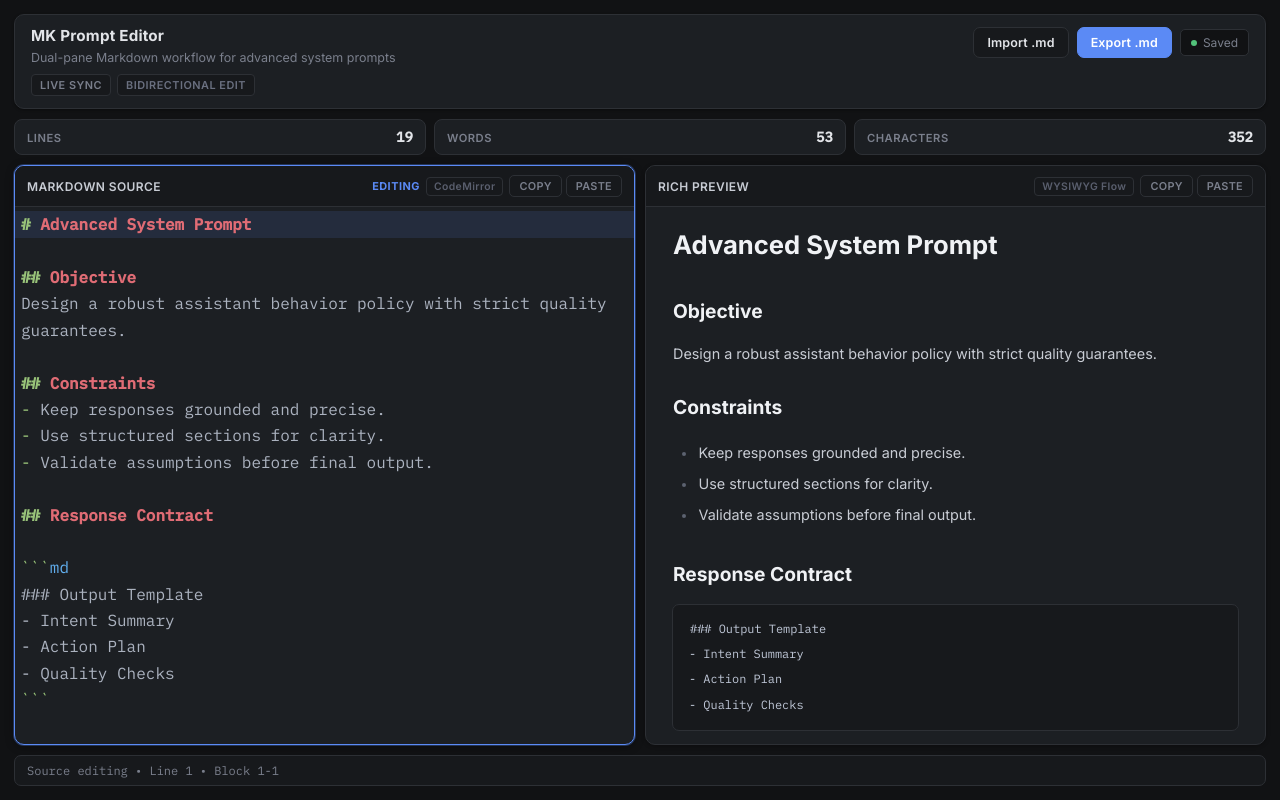
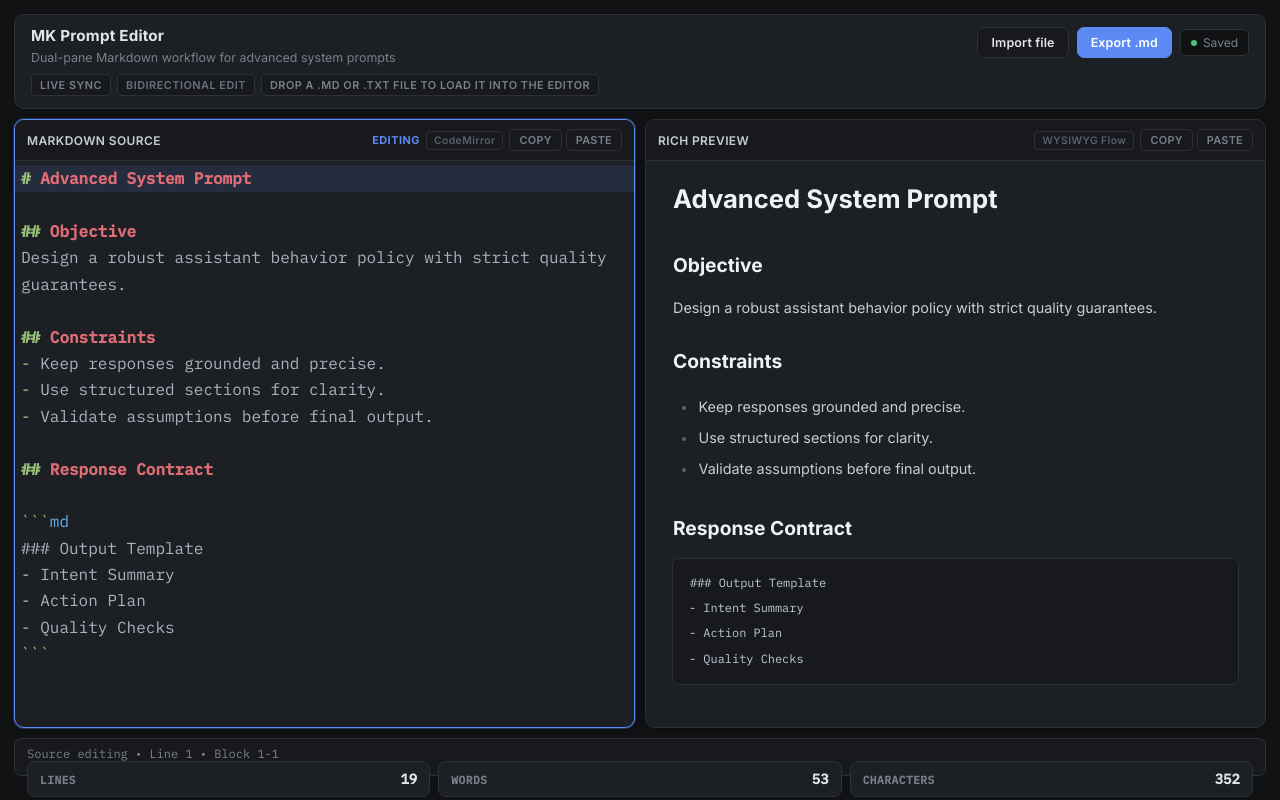
Before and after one commit to urieljarethbusiness-cpu/mk-editor, a React (Vite) app: page / in a window 1280 px wide. Built offline with nearby package versions, Linux system fonts and the light colour scheme.

Commit message:
Update App.tsx

```diff
--- a/src/App.tsx
+++ b/src/App.tsx
@@ -156,6 +156,8 @@ export default function App() {
   const [saveLabel, setSaveLabel] = useState('Saved');
   const [editingSide, setEditingSide] = useState<'source' | 'preview'>('source');
   const [previewEdit, setPreviewEdit] = useState<PreviewEditState | null>(null);
+  const [isDragActive, setIsDragActive] = useState(false);
+  const [importHint, setImportHint] = useState('Drop a .md or .txt file to load it into the editor');
 
   useEffect(() => {
     const timer = window.setTimeout(() => {
@@ -365,13 +367,52 @@ export default function App() {
     URL.revokeObjectURL(url);
   };
 
+  const processImportedFile = async (file: File) => {
+    const isMarkdown = file.name.toLowerCase().endsWith('.md');
+    const isText = file.name.toLowerCase().endsWith('.txt');
+    const isAcceptedType = file.type === 'text/markdown' || file.type === 'text/plain' || file.type === '';
+
+    if ((!isMarkdown && !isText) || !isAcceptedType) {
+      setImportHint('Unsupported file. Use .md or .txt files only');
+      setSaveLabel('Import blocked');
+      return;
+    }
+
+    const text = await file.text();
+    setMarkdownText(text);
+    setEditingSide('source');
+    setImportHint(`Loaded ${file.name}`);
+    setSaveLabel('Imported');
+  };
+
   const onImport = async (event: React.ChangeEvent<HTMLInputElement>) => {
     const file = event.target.files?.[0];
     if (!file) return;
-    const text = await file.text();
-    setMarkdownText(text);
-    setSaveLabel('Imported');
+    await processImportedFile(file);
     event.target.value = '';
+  };
+
+  const onDragOver = (event: React.DragEvent<HTMLDivElement>) => {
+    event.preventDefault();
+    setIsDragActive(true);
+    setImportHint('Release to import the file into the editor');
+  };
+
+  const onDragLeave = (event: React.DragEvent<HTMLDivElement>) => {
+    if (event.currentTarget.contains(event.relatedTarget as Node | null)) return;
+    setIsDragActive(false);
+    setImportHint('Drop a .md or .txt file to load it into the editor');
+  };
+
+  const onDrop = async (event: React.DragEvent<HTMLDivElement>) => {
+    event.preventDefault();
+    setIsDragActive(false);
+    const file = event.dataTransfer.files?.[0];
+    if (!file) {
+      setImportHint('No file detected. Try again with a .md or .txt file');
+      return;
+    }
+    await processImportedFile(file);
   };
 
   const copySource = async () => {
@@ -413,18 +454,27 @@ export default function App() {
 
   return (
     <div className="app-shell">
-      <header className="topbar">
+      <header
+        className={`topbar ${isDragActive ? 'topbar-drop-active' : ''}`}
+        onDragOver={onDragOver}
+        onDragLeave={onDragLeave}
+        onDrop={onDrop}
+      >
         <div className="title-wrap">
           <h1>MK Prompt Editor</h1>
           <p>Dual-pane Markdown workflow for advanced system prompts</p>
           <div className="title-meta">
             <span className="meta-pill">Live sync</span>
             <span className="meta-pill meta-pill-soft">Bidirectional edit</span>
+            <span className={`meta-pill topbar-drop-pill ${isDragActive ? 'topbar-drop-pill-active' : ''}`}>
+              {importHint}
+            </span>
           </div>
         </div>
+        <div className="topbar-actions">
           <div className="toolbar">
-          <button className="btn btn-secondary" onClick={() => fileInputRef.current?.click()} aria-label="Import markdown file">
-            Import .md
+            <button className="btn btn-secondary" onClick={() => fileInputRef.current?.click()} aria-label="Import markdown or text file">
+              Import file
             </button>
             <button className="btn btn-primary" onClick={onExport} aria-label="Export markdown file">
               Export .md
@@ -434,23 +484,9 @@ export default function App() {
               {saveLabel}
             </span>
           </div>
-        <input ref={fileInputRef} className="hidden-input" type="file" accept=".md,text/markdown" onChange={onImport} />
+        </div>
+        <input ref={fileInputRef} className="hidden-input" type="file" accept=".md,.txt,text/markdown,text/plain" onChange={onImport} />
       </header>
-
-      <section className="insight-bar" aria-label="Editor insights">
-        <article className="insight-card">
-          <span className="insight-label">Lines</span>
-          <strong>{metrics.lines}</strong>
-        </article>
-        <article className="insight-card">
-          <span className="insight-label">Words</span>
-          <strong>{metrics.words}</strong>
-        </article>
-        <article className="insight-card">
-          <span className="insight-label">Characters</span>
-          <strong>{metrics.chars}</strong>
-        </article>
-      </section>
 
       <section className="workbench">
         <article className={`panel source-panel ${editingSide === 'source' ? 'panel-editing' : ''}`}>
@@ -519,7 +555,23 @@ export default function App() {
         </article>
       </section>
 
-      <footer className="statusbar">{status}</footer>
+      <footer className="statusbar">
+        <span className="statusbar-text">{status}</span>
+        <section className="insight-bar statusbar-insights" aria-label="Editor insights">
+          <article className="insight-card">
+            <span className="insight-label">Lines</span>
+            <strong>{metrics.lines}</strong>
+          </article>
+          <article className="insight-card">
+            <span className="insight-label">Words</span>
+            <strong>{metrics.words}</strong>
+          </article>
+          <article className="insight-card">
+            <span className="insight-label">Characters</span>
+            <strong>{metrics.chars}</strong>
+          </article>
+        </section>
+      </footer>
     </div>
   );
 }
```
Lines whose indentation alone changed are shown as unchanged.
